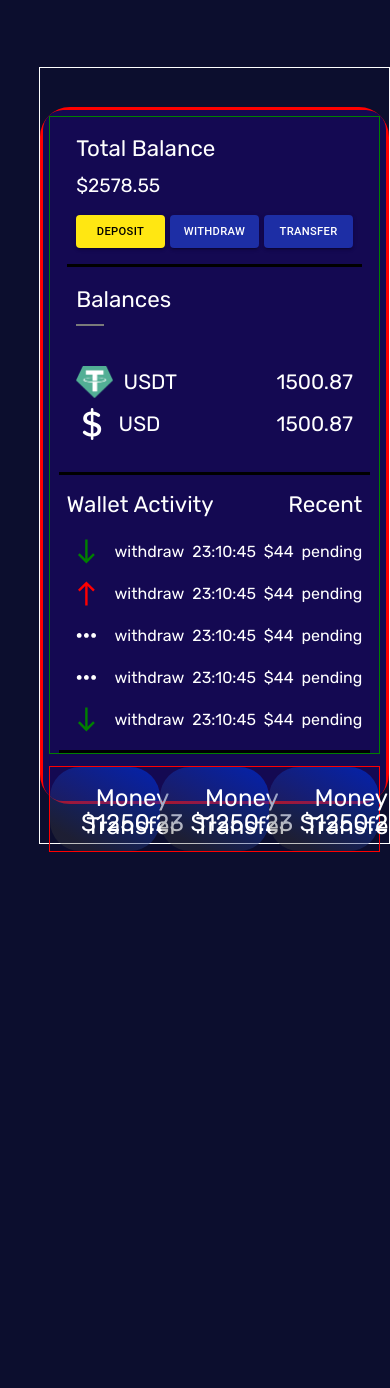
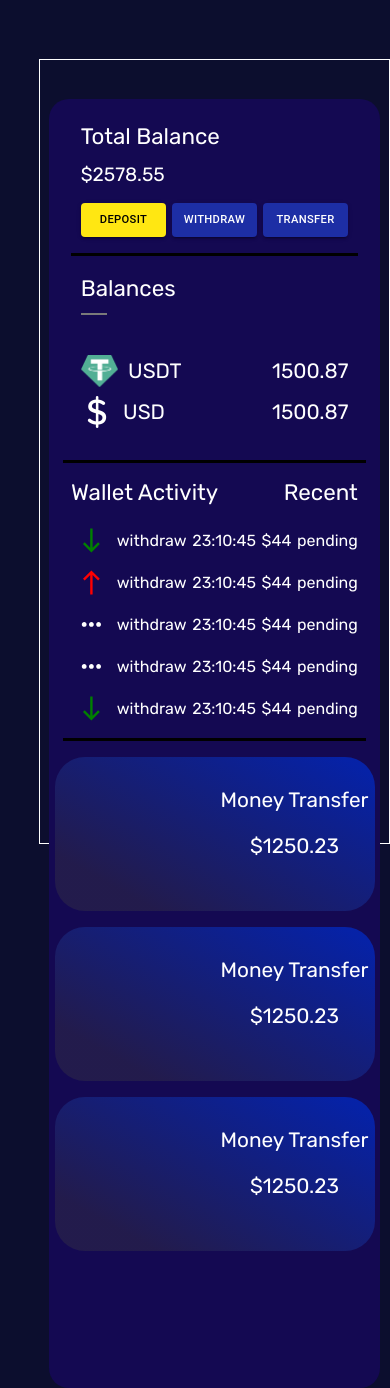
Before and after one commit to rayan-ali0/FinTech-team4-FrontEnd, a React (Create React App) app in the folder fintech/: page /wallet in a window 390 px wide. Before the commit the page ends 852 px from the top, so only its background shows below. Built offline with nearby package versions, Linux system fonts and the light colour scheme.

Commit message:
wallet responsive

```diff
--- a/fintech/src/Components/Wallet/Wallet.module.css
+++ b/fintech/src/Components/Wallet/Wallet.module.css
@@ -9,18 +9,20 @@
     background-color: var(--gradiend-color);
     padding: 2em;
     width: 100%;
+    /* border: 2px solid red; */
 }
+
 .chartsHolder {
     display: flex;
     justify-content: space-around;
     height: 25%;
-    border: 1px solid red;
+    /* border: 1px solid red; */
 
 }
 
 
 .nbDiv {
-    border: 1px solid green;
+    /* border: 1px solid green; */
     height: 67%;
     display: flex;
     gap: 1.2em;
@@ -31,9 +33,10 @@
 .recentHolder {
     height: 100%;
     /* padding: 0.5em; */
-    /* border: 1px solid yellow; */
+    /* border: 1px solid yellow;
 
 
+    */
 }
 
 .balanceHolder {
@@ -60,7 +63,7 @@
     /* border: 2px solid #000; */
 }
 
-.actions{
+.actions {
     border-bottom: 3px solid #000;
     padding-bottom: 2em;
     justify-content: space-between;
@@ -74,10 +77,10 @@
     flex-direction: column;
 }
 
-.balances{
+.balances {
     padding-top: 1em;
     justify-content: space-between;
-    gap:2em;
+    gap: 2em;
 }
 
 .walletTitles {
@@ -137,7 +140,8 @@
     align-items: center;
     justify-content: center;
 }
-.depositBtn{
+
+.depositBtn {
     background-color: #FFE712;
     color: #000;
 }
@@ -166,7 +170,8 @@
     padding: 5px 0px;
 }
 
-.usdtBalance , .usdBalance{
+.usdtBalance,
+.usdBalance {
     /* border: 1px solid red; */
     font-size: 1.4em;
     display: flex;
@@ -175,39 +180,43 @@ align-items: center;
     justify-content: space-between;
 }
 
-.cryptoLogo{
-    width:37px ;
-    height:32px ;
-}
-.dollarLogo{
-    width:32px ;
-    height:32px ;
+.cryptoLogo {
+    width: 37px;
+    height: 32px;
 }
 
-.cuurencyLogo{
+.dollarLogo {
+    width: 32px;
+    height: 32px;
+}
+
+.cuurencyLogo {
     display: flex;
     justify-content: center;
     align-items: center;
-    gap:0.5em
+    gap: 0.5em
 }
-.recentTitle{
+
+.recentTitle {
     /* border: 1px solid #FFF; */
     display: flex;
     justify-content: space-between;
     align-items: center;
     font-size: 1.6em;
 }
-.recents{
+
+.recents {
     height: 90%;
     display: flex;
     flex-direction: column;
-gap:1%;
+    gap: 1%;
     width: 95%;
     margin: 0 auto;
 
 
 }
-.recentOne{
+
+.recentOne {
     /* border: 1px solid red; */
     height: 18%;
     display: flex;
@@ -216,9 +225,10 @@ margin: 0 auto;
     font-size: 1.3em;
 
 }
-.recentArrow{
+
+.recentArrow {
     /* border: 3px solid #FFF; */
-    width:2.5em;
+    width: 2.5em;
     height: 2.5em;
     border-radius: 14px;
     display: flex;
@@ -226,51 +236,116 @@ justify-content: center;
     align-items: center;
 }
 
-@media (max-width:1000px){
-    .walletHolder{
-        padding: 0.8em;
+@media (max-width:1600px) {
+    .chartsHolder {
+        justify-content: space-between;
+        align-items: center;
+        height: 30%;
+
+
+    }
+
+    .walletHolder {
+        padding: 0.5em;
         border-radius: 20px;
+        gap: 0
     }
-    .nbDiv{
-        gap:0.9em
 }
+
+@media (max-width:1000px) {
+
+
+
+    .chartsHolder {
+        justify-content: space-between;
+        align-items: center;
+
+    }
+
+    .walletHolder {
+        padding: 0.5em;
+        border-radius: 20px;
+        gap: 1em;
+        justify-content:flex-start;
+    }
+
+    .nbDiv {
+        gap: 0.9em;
+
+    }
+
     .walletTitles {
         font-size: 1.4em;
 
     }
-    .currencyDiv{
+
+    .currencyDiv {
         font-size: 1em;
     }
+
     .balanceSpan,
     .actionBtns {
         font-size: 1.2em;
         /* border: 1px solid red; */
     }
-.usdtBalance , .usdBalance{
+
+    .usdtBalance,
+    .usdBalance {
         /* border: 1px solid red; */
         font-size: 1.3em;
 
     }
-.recentTitle{
+
+    .recentTitle {
 
         font-size: 1.4em;
     }
-.recentOne{
+
+    .recentOne {
 
         font-size: 1.15em;
 
     }
+
+    .actions,
+    .balances {
+        /* border: 3px solid #000; */
+        /* height: 100% */
+
     }
 
-@media (max-width:950px){
-    .walletHolder{
+    .balanceHolder,
+    .recentHolder {
+        height: 100%;
+
+
+    }
+
+}
+
+@media (max-width:950px) {
+    .chartsHolder {
+        justify-content: space-between;
+        align-items: center;
+        flex-direction: column;
+        height: 40%;
+        margin-top: 1em;
+    }
+
+    .walletHolder {
         padding: 0.4em;
+        gap: 0;
+        height: auto;
+
+
     }
+
     .nbDiv {
         display: flex;
         height: auto;
         flex-direction: column;
     }
+
     .balanceHolder {
         width: 95%;
         /* border: 1px solid yellow; */
@@ -281,20 +356,22 @@ align-items: center;
         margin: 0 auto;
 
     }
+
     .recentHolder {
         width: 95%;
         border-top: 3px solid #000;
-        height: auto;
+        height: 100%;
         border-left: none;
-    margin:  0 auto;
+        margin: 0 auto;
         padding: 1em 0.5em 1em 0.5em;
         border-bottom: 3px solid black;
     }
-    .actions{
+
+    .actions {
         /* border-right: 3px solid red; */
         justify-content: space-between;
-        border-right:3px solid black ;
-        border-bottom:none ;
+        border-right: 3px solid black;
+        border-bottom: none;
     }
 
     .actions,
@@ -307,69 +384,75 @@ align-items: center;
         padding: 0.6em;
     }
 
-    .balances{
+    .balances {
         /* padding-top: 0em; */
-        justify-content:space-between;
-        gap:2em;
+        justify-content: space-between;
+        gap: 2em;
     }
-    .actionBtns{
+
+    .actionBtns {
         font-size: 1em;
     }
 
-    .balanceCurrencySpan{
+    .balanceCurrencySpan {
         /* border: 1px solid pink; */
         justify-content: space-between;
     }
-    .recents{
+
+    .recents {
         height: auto;
 
     }
 }
 
-@media (max-width:650px){
-    .currencyDiv{
+@media (max-width:650px) {
+    .currencyDiv {
         display: none;
     }
 
 }
 
-@media (max-width:580px){
+@media (max-width:580px) {
 
-    .actions{
+    .actions {
         border-bottom: 3px solid #000;
         border-right: none;
         padding-bottom: 1em;
     }
-    .balanceHolder{
+
+    .balanceHolder {
         flex-direction: column;
     }
+
     .actions,
     .balances {
 
-        height: auto    ;
+        height: auto;
         width: 100%;
         flex-direction: column;
         justify-content: space-between;
 
     }
 
-    .balances{
+    .balances {
         padding-top: 1em;
         /* gap:2em; */
         gap: 0.6em;
         /* border: 1px solid gray; */
     }
-    .recents{
+
+    .recents {
         height: 90%;
         display: flex;
         flex-direction: column;
-    gap:3%;
+        gap: 3%;
         width: 100%;
         margin: 0 auto;
 
 
     }
-    .recentOne{
+
+    .recentOne {
         font-size: 1em;
         /* border: 1px solid pink; */
         width: 100%;
--- a/fintech/src/Components/WalletCards/WalletCards.module.css
+++ b/fintech/src/Components/WalletCards/WalletCards.module.css
@@ -36,11 +36,47 @@ height: 100%;
 
 
 }
+@media (max-width:1790px){
+    .cardContainer{
 
-@media (max-width:1600px){
+        width:24em;
+        height:13.2em;
+        /* border:2px solid white */
+    }
+    .nbSection{
+
+        font-size: 1.3em;
+
+}
+}
+@media (max-width:1650px){
     .cardContainer{
 
         width:22em;
-        height:100%
+        height:12.2em;
+        /* border:2px solid white */
     }
+    .nbSection{
+
+        font-size: 1.3em;
+
 }
+}
+
+@media (max-width:1500px){
+    .cardContainer{
+        width: 21em;
+        height:12em;
+    }
+    .nbSection{
+        font-size: 1.3em;
+}
+}
+@media (max-width:950px){
+    .cardContainer{
+        width: 20em ;
+        height:12em;
+        margin-bottom:1em
+    }
+
+}
--- a/fintech/src/Pages/Wallet/WalletPage.module.css
+++ b/fintech/src/Pages/Wallet/WalletPage.module.css
@@ -44,7 +44,7 @@
     /* background-color: var(--gradiend-color); */
     background-color: #180f4e;
     width: 85%;
-    border: 3px solid red;
+    /* border: 3px solid green; */
 
     }
 
@@ -57,3 +57,13 @@
             margin: 0 auto;
         }
     }
+    @media (max-width:1000px) {
+        .walletHolderMain{
+            width: 95%;
+            /* height: auto; */
+        }
+        .main{
+            /* height: auto; */
+            /* margin: 0 auto; */
+        }
+    }
```
Lines whose indentation alone changed are shown as unchanged.
